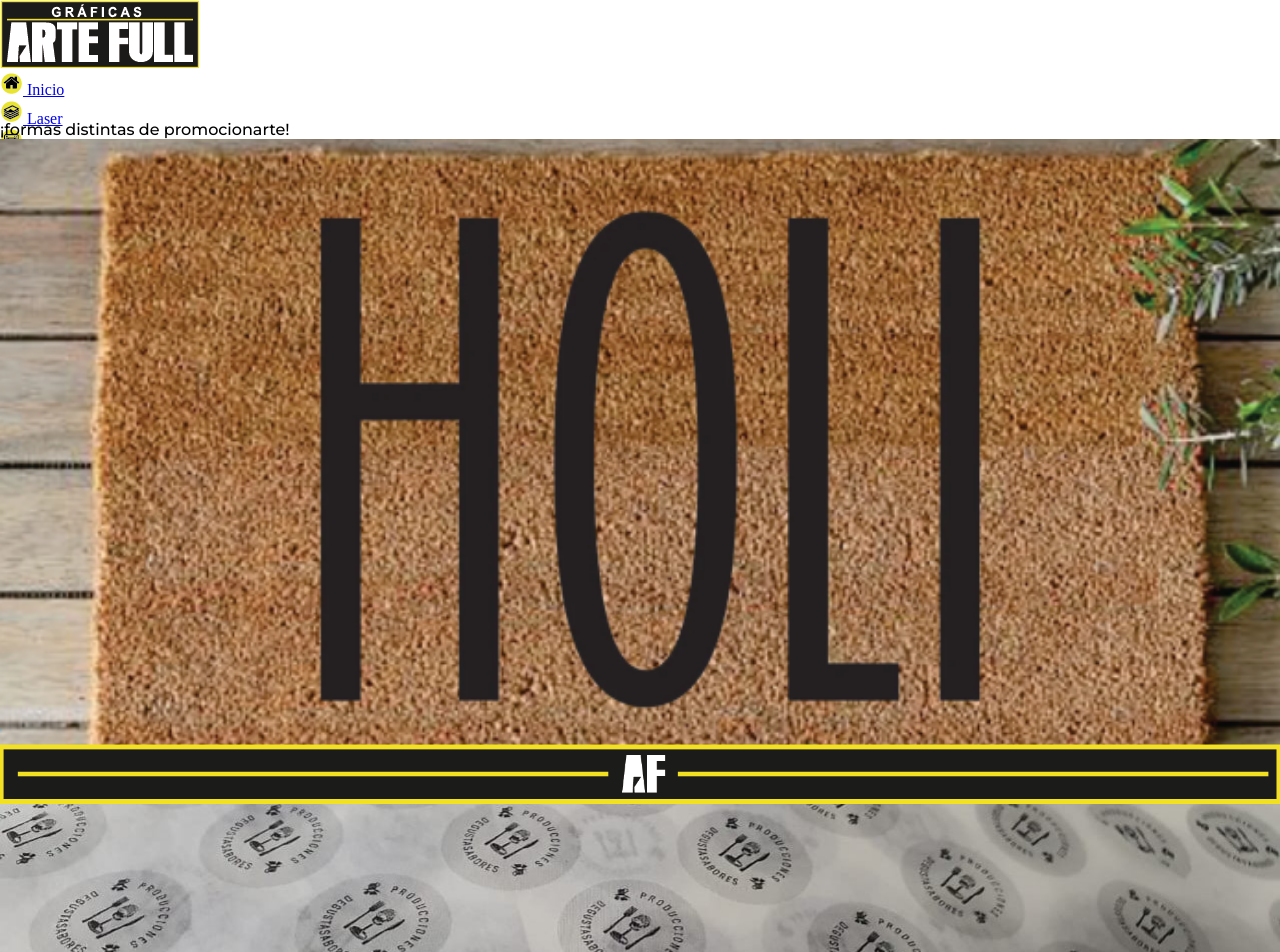
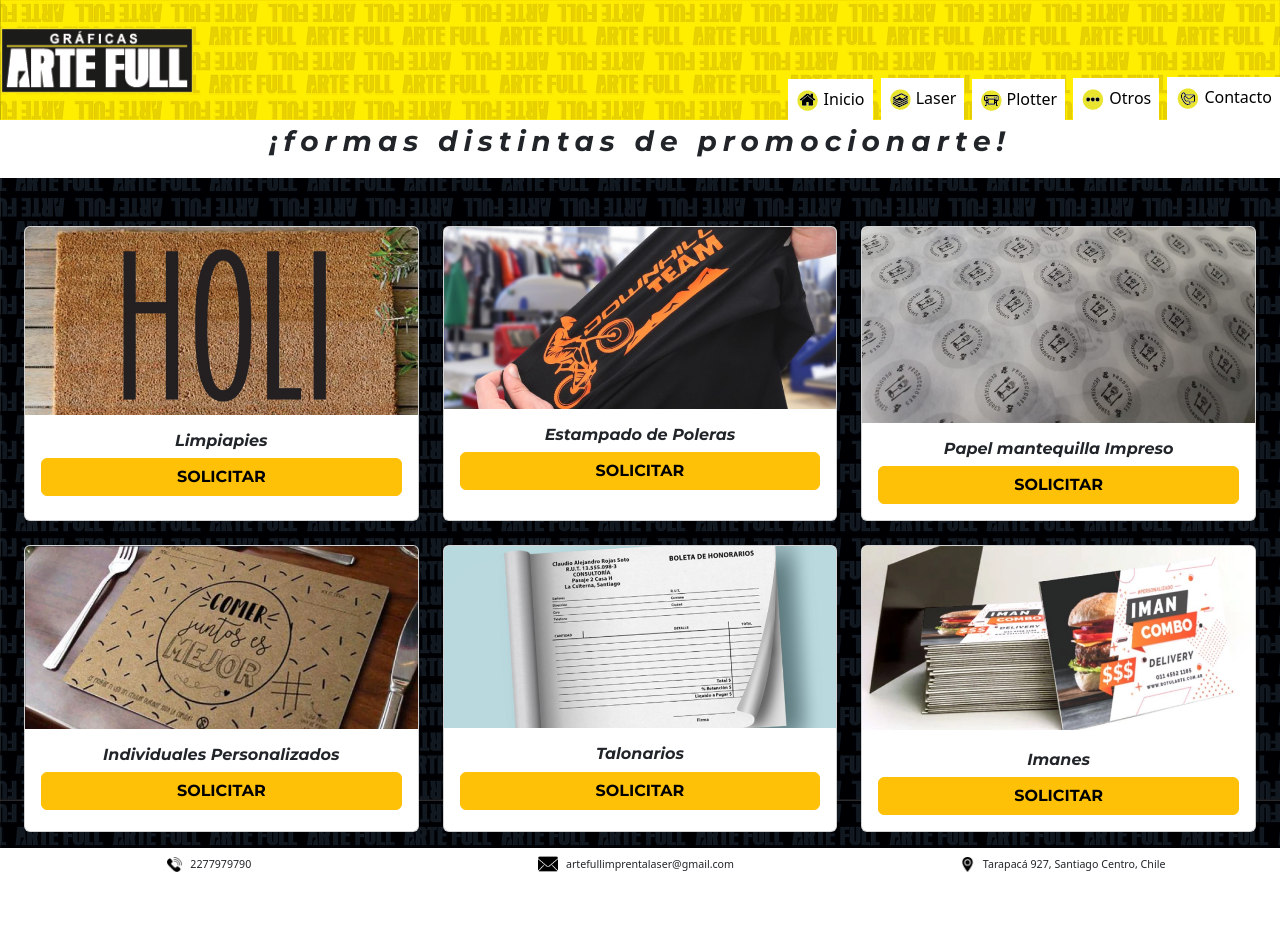
Before and after one commit to Jezv95/PFzapata, a plain HTML site: page paginas/otros.html in a window 1280 px wide. Shown: the top 952 px of the page. After the commit the page ends 904 px from the top, so only its background shows below. Drawn offline with nearby package versions, Linux system fonts and the light colour scheme.

Commit message:
aplicacion bootstrap en pagina otros

```diff
--- a/css/style.css
+++ b/css/style.css
@@ -13,21 +13,24 @@ header{
 }
 
 main{
-    height: 78vh;
+    height: 100%;
+
 }
 
 footer{
-    height: 7vh;
+    height: 7%;
 }
 
 .header_banner{
     background-image: url(../assets/img/fondo_header.png);
     background-size: cover;
+    background-repeat: repeat;
 }
 
 .main_banner{
     background-image: url(../assets/img/banner_main.png);
-    background-size: cover;
+    background-size:cover;
+    background-repeat: repeat;
 
 }
 
@@ -78,3 +81,7 @@ footer{
     .montserrat{
         font-family: Montserrat ;
     }
+
+    .textochico{
+        font-size: 8pt;
+    }
--- a/paginas/otros.html
+++ b/paginas/otros.html
@@ -4,6 +4,7 @@
     <meta charset="UTF-8">
     <meta http-equiv="X-UA-Compatible" content="IE=edge">
     <meta name="viewport" content="width=device-width, initial-scale=1.0">
+    <link href="https://cdn.jsdelivr.net/npm/bootstrap@5.3.0/dist/css/bootstrap.min.css" rel="stylesheet" integrity="sha384-9ndCyUaIbzAi2FUVXJi0CjmCapSmO7SnpJef0486qhLnuZ2cdeRhO02iuK6FUUVM" crossorigin="anonymous">
     <link rel="stylesheet" href="../css/style.css">
     <link rel="preconnect" href="https://fonts.googleapis.com">
     <link rel="preconnect" href="https://fonts.gstatic.com" crossorigin>
@@ -11,110 +12,142 @@
 
     <title>Otros Servicios</title>
 </head>
-<body>
+<body class=" main_banner">
 
-    <header>
+    <header class=" header_banner">
+        <div class="row h-100 " >
+            <div class="col-2 ">
+                <div class="d-flex h-100 align-items-center">
+                    <img src="../assets/img/logo graficas artefull.png" class="img-fluid" alt="logo Arte Full" id="logo_af"></div>
 
-        <img src="../assets/img/logo graficas artefull.png" alt="logo" id="logo_af">
-    <nav>
+                </div>
 
 
-        <ul>
-            <li id="inicio_boton">
-                <a href="../index.html">
+
+            <nav class=" col-10 ">
+
+            <ul class="d-sm-flex h-100 justify-content-end align-items-end list-unstyled ">
+            <li class="bg-body p-2 ms-2">
+                <a href="../index.html" class="text-decoration-none text-black">
                     <img src="../assets/img/iconos menu/iconosmenu-01.png" alt="ic" > Inicio</a>
                 </li>
-            <li>
-                <a href="../paginas/laser.html">
+            <li class="bg-body p-2 ms-2">
+                <a href="../paginas/laser.html" class="text-decoration-none text-black">
                     <img src="../assets/img/iconos menu/iconosmenu-02.png" alt="ic"> Laser</a>
             </li>
-            <li><a href="../paginas/plotter.html">
+            <li class="bg-body p-2 ms-2"><a href="../paginas/plotter.html" class="text-decoration-none text-black">
                 <img src="../assets/img/iconos menu/iconosmenu-03.png" alt="ic"> Plotter</a></li>
-            <li><a href="../paginas/otros.html">
+            <li class="bg-body p-2 ms-2"><a href="../paginas/otros.html" class="text-decoration-none text-black">
                 <img src="../assets/img/iconos menu/iconosmenu-04.png" alt="ic"> Otros</a></li>
-            <li><a href="../paginas/contacto.html">
-                <img src="../assets/img/iconos menu/iconosmenu-05.png" alt="ic"> Contacto</a></li>
-        </ul>
+            <li class="bg-body p-2 ms-2"><a href="../paginas/contacto.html" class="text-decoration-none text-black">
+                <img src="../assets/img/iconos menu/iconosmenu-05.png"  class="text-decoration-none"alt="ic"> Contacto</a></li>
+            </ul>
 
-    </nav>
+            </nav>
+    </div>
 
     </header>
+
     <!-- ------------------------------------------------------------------------------------------ -->
-    <main>
-        <div>
+    <div class="col-12">
+    <main class="container-fluid  ">
+        <div class="row d-flex align-items-center justify-content-center">
+            <div class="col-12  bg-body">
+              <p class="fs-3 text-center titulos">¡formas distintas de promocionarte!</p>
+            </div>
 
-            <p>¡formas distintas de promocionarte!</p>
-        </div>
+            <div class="row row-cols-1 row-cols-md-3 g-4 ">
+                <div class="col">
+                  <div class="card h-100">
+                    <img src="../assets/img/imagenes productos/limpiapies.PNG" class="card-img-top" alt="...">
+                    <div class="card-body">
+                      <h5 class="card-title text-center">Limpiapies</h5>
+                      <a href="./contacto.html" class="btn btn-warning d-flex justify-content-center montserrat text-uppercase fw-bold">Solicitar</a>
+                    </div>
+                  </div>
+                </div>
+                <!-- ----------------------------------------------------------------- -->
+                <div class="col ">
+                  <div class="card h-100">
+                    <img src="../assets/img/imagenes productos/polera.PNG" class="card-img-top" alt="...">
+                    <div class="card-body">
+                      <h5 class="card-title text-center">Estampado de Poleras</h5>
+                      <a href="./contacto.html" class="btn btn-warning d-flex justify-content-center montserrat text-uppercase fw-bold">Solicitar</a>
+                    </div>
+                  </div>
+                </div>
+                  <!-- ----------------------------------------------------------------- -->
+                <div class="col ">
+                  <div class="card h-100">
+                    <img src="../assets/img/imagenes productos/WhatsApp-Image-2020-06-24-at-21.28.39.jpeg" class="card-img-top" alt="...">
+                    <div class="card-body">
+                      <h5 class="card-title text-center">Papel mantequilla Impreso</h5>
+                      <a href="./contacto.html" class="btn btn-warning d-flex justify-content-center montserrat text-uppercase fw-bold">Solicitar</a>
+                    </div>
+                  </div>
+                </div>
+                <!-- ----------------------------------------------------------------- -->
+                <div class="col">
+                  <div class="card h-100">
+                    <img src="../assets/img/imagenes productos/individuales.PNG" class="card-img-top" alt="...">
+                    <div class="card-body">
+                      <h5 class="card-title text-center">Individuales Personalizados</h5>
+                      <a href="./contacto.html" class="btn btn-warning d-flex justify-content-center montserrat text-uppercase fw-bold">Solicitar</a>
+                    </div>
+                  </div>
+                </div>
+                <!-- ----------------------------------------------------------------- -->
+                <div class="col">
+                    <div class="card h-100">
+                      <img src="../assets/img/imagenes productos/talonaio.PNG" class="card-img-top" alt="...">
+                      <div class="card-body">
+                        <h5 class="card-title text-center">Talonarios</h5>
+                        <a href="./contacto.html" class="btn btn-warning d-flex justify-content-center montserrat text-uppercase fw-bold">Solicitar</a>
+                      </div>
+                    </div>
+                  </div>
+                <!-- ----------------------------------------------------------------- -->
+                <div class="col">
+                    <div class="card h-100">
+                      <img src="../assets/img/imagenes productos/iman.PNG" class="card-img-top" alt="...">
+                      <div class="card-body">
+                        <h5 class="card-title text-center">Imanes</h5>
+                        <a href="./contacto.html" class="btn btn-warning d-flex justify-content-center montserrat text-uppercase fw-bold">Solicitar</a>
+                      </div>
+                    </div>
+                  </div>
+              </div>
+                <!-- ----------------------------------------------------------------- -->
 
-    </div>
+  </div>
+</div>
+    </main>
+</div>
 
-    <aside class="cajaproductootros">
+    <footer class="container-fluid  bg-body mt-3">
 
-        <div>
-            <img src="../assets/img/imagenes productos/limpiapies.PNG" alt="limpiapies personalizado"
-             width="100%">
-            <span>Limpiapies Personalizados</span>
-        </div>
+        <div class="row ">
+              <div class="col-4 d-flex justify-content-center align-items-center ">
+                  <img src="../assets/img/imagenes productos/5a4525cd546ddca7e1fcbc84.png" height="15vh" width="15vw"  >
+                  <p class="m-2  textochico">  2277979790</p>
+              </div>
+              <div class="col-4 d-flex justify-content-center align-items-center">
+                  <img src="../assets/img/imagenes productos/1334313.png" alt=""  width="20vw" height="20vh">
+                  <p class="m-2  textochico"> artefullimprentalaser@gmail.com </p>
+              </div>
+                  <div class="col-4 d-flex justify-content-center align-items-center">
+                      <img src="../assets/img/imagenes productos/pin_gps_location_find_map_search_icon-icons.com_59982.png"alt="" width="15vw" height="15vh">
+                  <p class="m-2 textochico">  Tarapacá 927, Santiago Centro, Chile</p>
+                  </div>
 
 
-    </aside>
 
-    <aside class="cajaproductootros">
+              </div>
 
-        <div>
-            <img src="../assets/img/imagenes productos/WhatsApp-Image-2020-06-24-at-21.28.39.jpeg"
-             alt="papelmantequilla a 1 color" width="100%">
-            <span>Papel mantequilla Impreso</span>
-        </div>
+      </div>
 
 
-    </aside>
-
-    <aside class="cajaproductootros">
-
-        <div>
-            <img src="../assets/img/imagenes productos/individuales.PNG" alt="individuales personalizados" width="100%">
-            <span>Individuales Personalizados</span>
-        </div>
-
-
-    </aside>
-
-    <aside class="cajaproductootros">
-
-        <div>
-            <img src="../assets/img/imagenes productos/polera.PNG" alt="Polera estampada" width="100%">
-            <span>Estampado de poleras con Vinil textil</span>
-        </div>
-
-
-    </aside>
-
-    <aside class="cajaproductootros">
-
-        <div>
-            <img src="../assets/img/imagenes productos/iman.PNG" alt="iman para refrigerador" width="100%">
-            <span>Imanes</span>
-        </div>
-
-
-    </aside>
-
-    <aside class="cajaproductootros">
-
-        <div>
-            <img src="../assets/img/imagenes productos/talonaio.PNG"
-            alt="talonario de honorarios" width="100%" >
-            <span>Talonarios</span>
-        </div>
-
-
-    </aside>
-
-    </main>
-    <footer>
-        <img src="../assets/img/footer.png" alt="Footer" width="100%">
-
     </footer>
+    <script src="https://cdn.jsdelivr.net/npm/bootstrap@5.3.0/dist/js/bootstrap.bundle.min.js" integrity="sha384-geWF76RCwLtnZ8qwWowPQNguL3RmwHVBC9FhGdlKrxdiJJigb/j/68SIy3Te4Bkz" crossorigin="anonymous"></script>
 </body>
 </html>
```
Also changed, not shown: paginas/contacto.html (+4 -4 lines), paginas/laser.html (+4 -4 lines).
